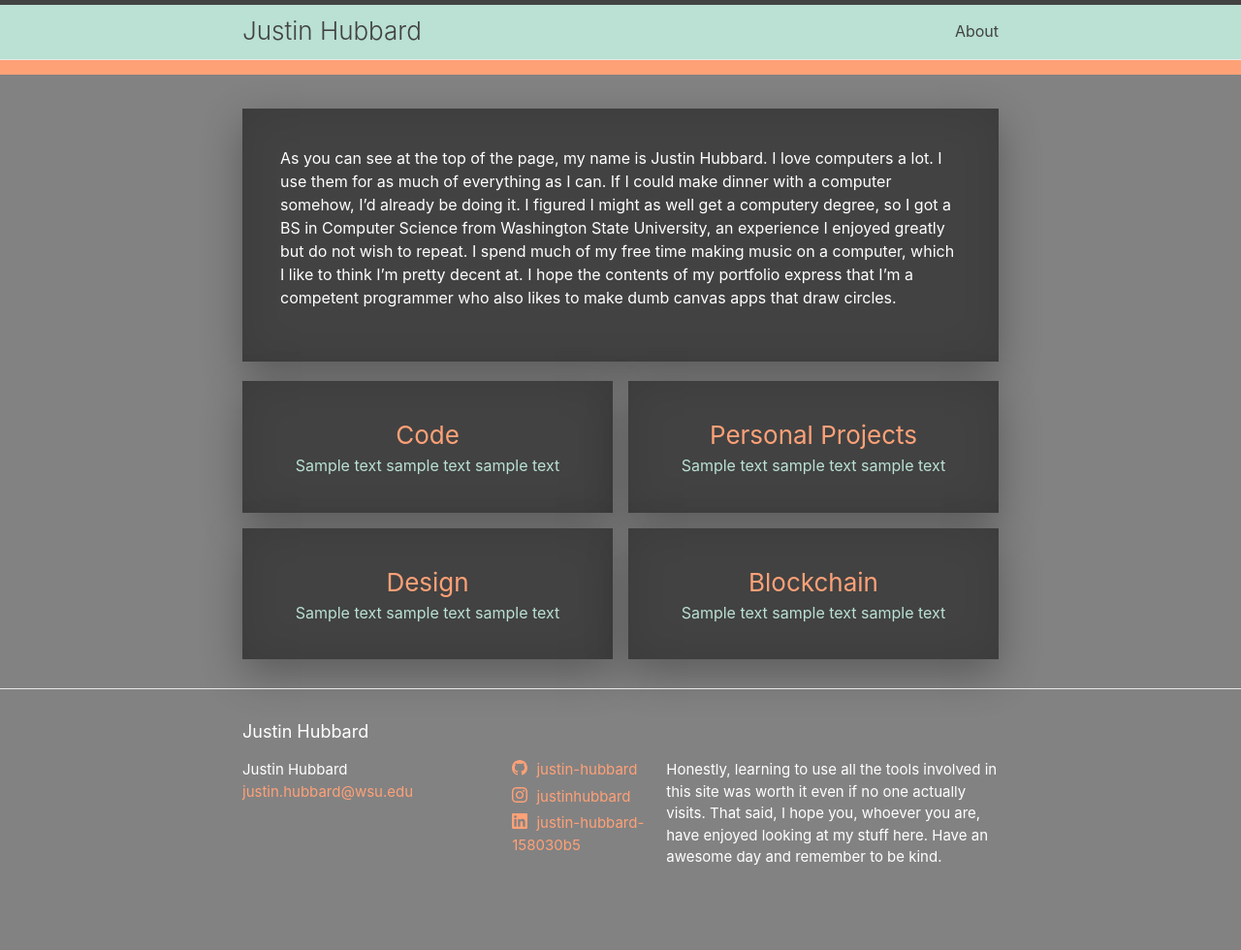
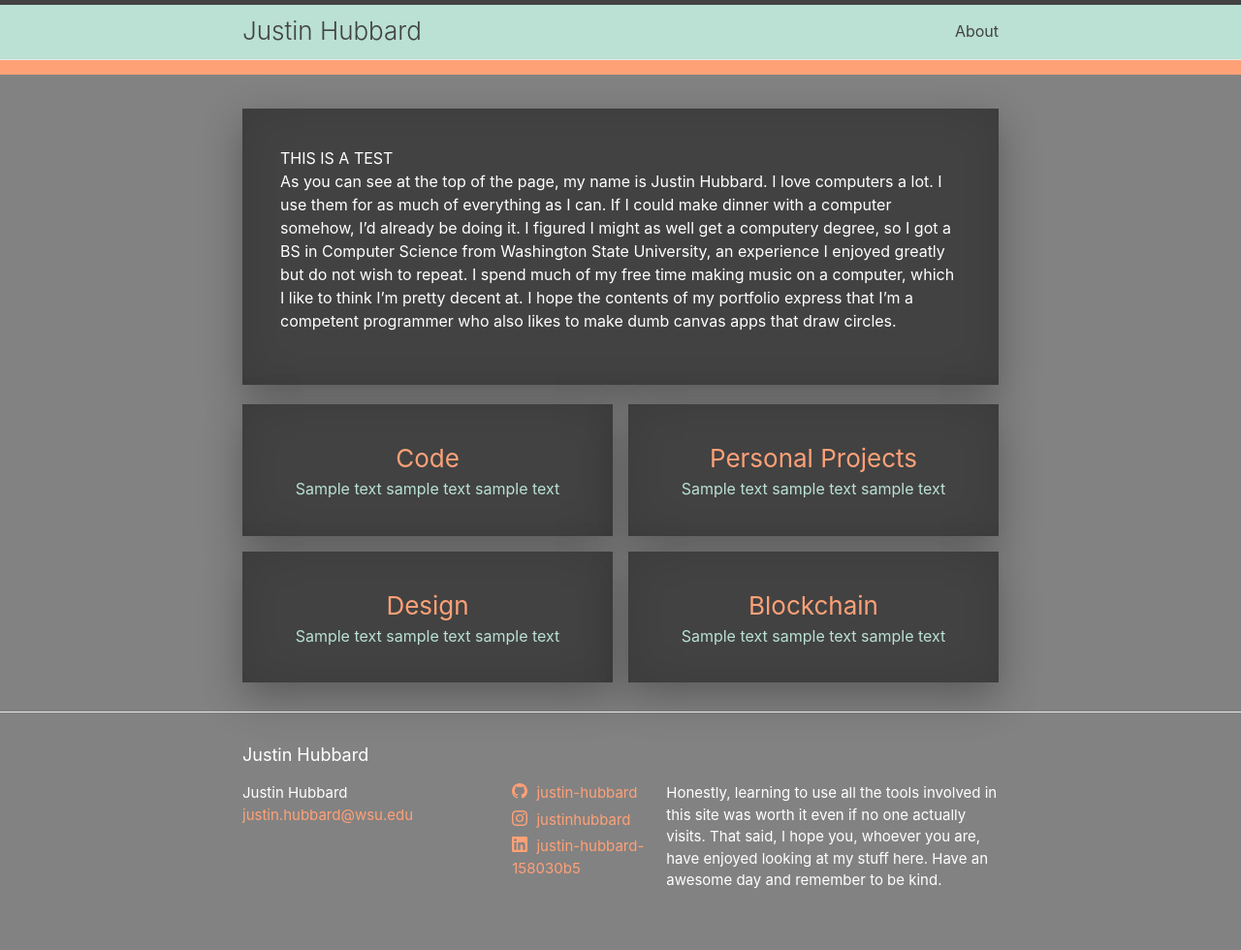
Before and after one commit to justin-hubbard/justin-hubbard.github.io, a Jekyll site: the page built from index.md, in a window 1280 px wide. Shown: the whole page at 97% size. Built offline with Jekyll 4.4.1, drawn with Linux system fonts in a browser that asks for light colours; before the commit the page ends 956 px from its top, so only the background shows below that.

Commit message:
Rebuild Test
Just added a div so I can see rebuilds easily

```diff
--- a/_layouts/home.html
+++ b/_layouts/home.html
@@ -9,6 +9,7 @@ layout: default
 
 
   <div class="middle">
+  	<div> THIS IS A TEST </div>
     {{ content }}
   </div>
 
```
Also changed, not shown: 2 other files.
